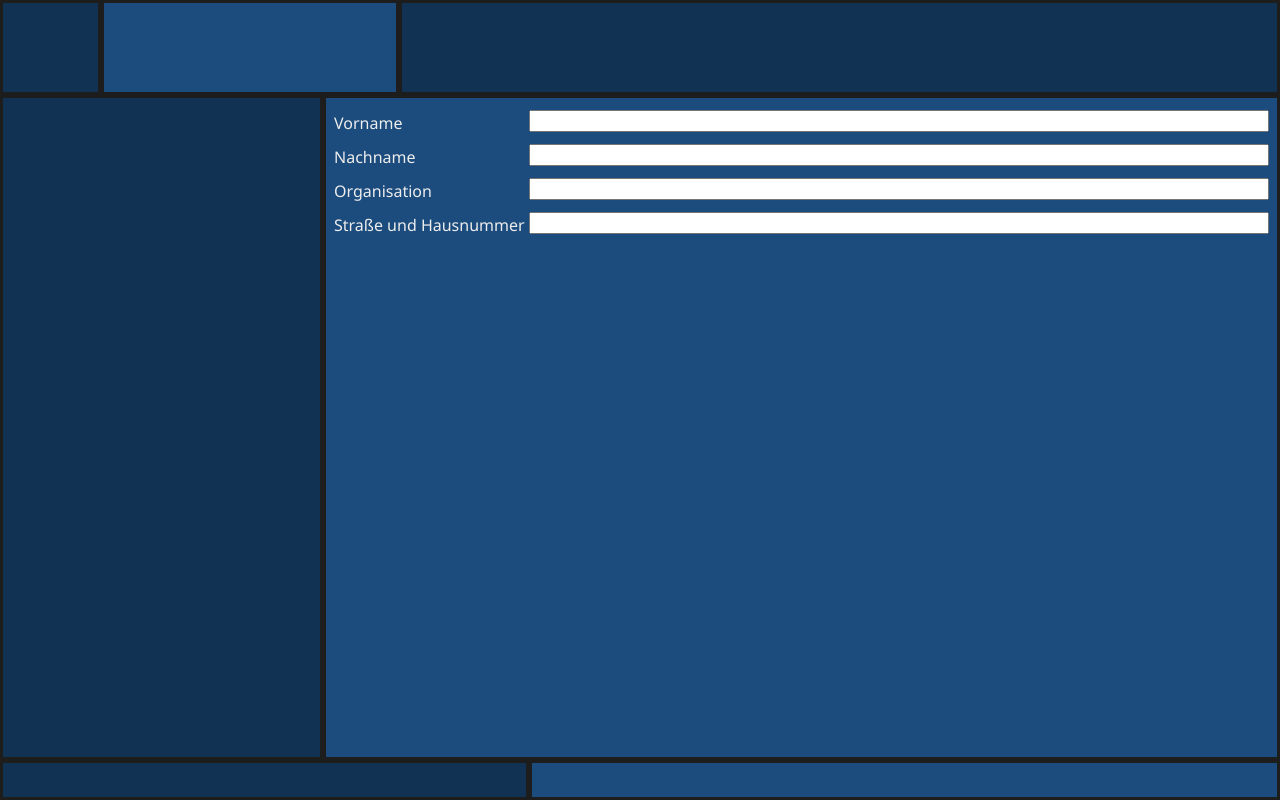
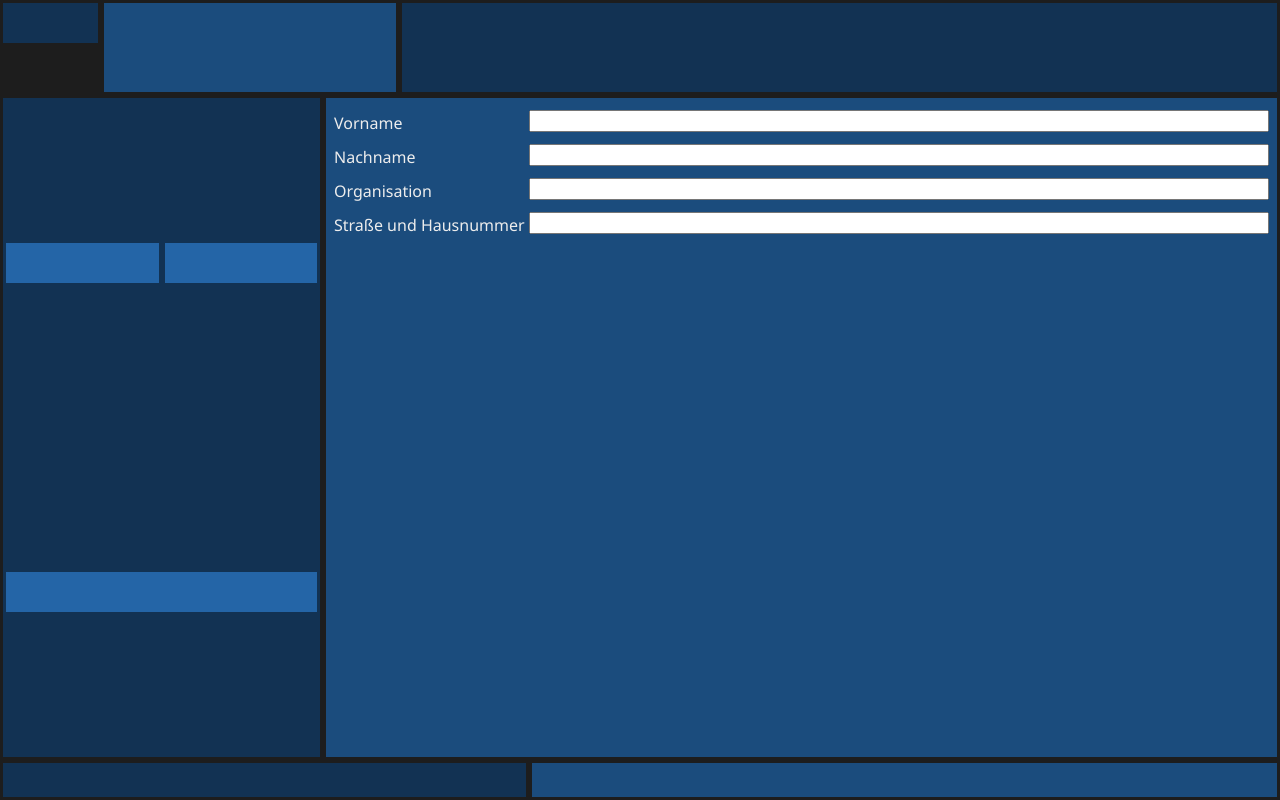
Before and after one commit to tklepzig/flexbox-grid-sample, a website: page flex.html in a window 1280 px wide. Drawn offline with nearby package versions, Linux system fonts and the light colour scheme; files that its build step writes are made by us from their sources.

Commit message:
added flex-wrap and align-self

```diff
--- a/_flex.scss
+++ b/_flex.scss
@@ -15,6 +15,8 @@ body.flex {
         flex-flow: row nowrap;
         section:nth-child(1) {
             flex: 0 0 95px;
+            align-self: flex-start;
+            height: 40px;
         }
         section:nth-child(2) {
             flex: 1 0 200px;
@@ -27,10 +29,18 @@ body.flex {
         display: flex;
         flex-flow: row nowrap;
         flex: 1 auto;
-        section:nth-child(1) {
+        >section:nth-child(1) {
             flex: 1;
+            display: flex;
+            flex-flow: row wrap;
+            align-content: space-around;
+            >section {
+                flex: 1 1 40%;
+                height: 40px;
+                background: #2465a7;
+            }
         }
-        section:nth-child(2) {
+        >section:nth-child(2) {
             flex: 3;
             .entry {
                 margin: 12px 8px;
--- a/flex.html
+++ b/flex.html
@@ -15,7 +15,11 @@
         <section></section>
     </header>
     <article>
-        <section></section>
+        <section>
+            <section></section>
+            <section></section>
+            <section></section>
+       </section>
         <section>
             <div class="entry">
                 <label>Vorname</label>
```
